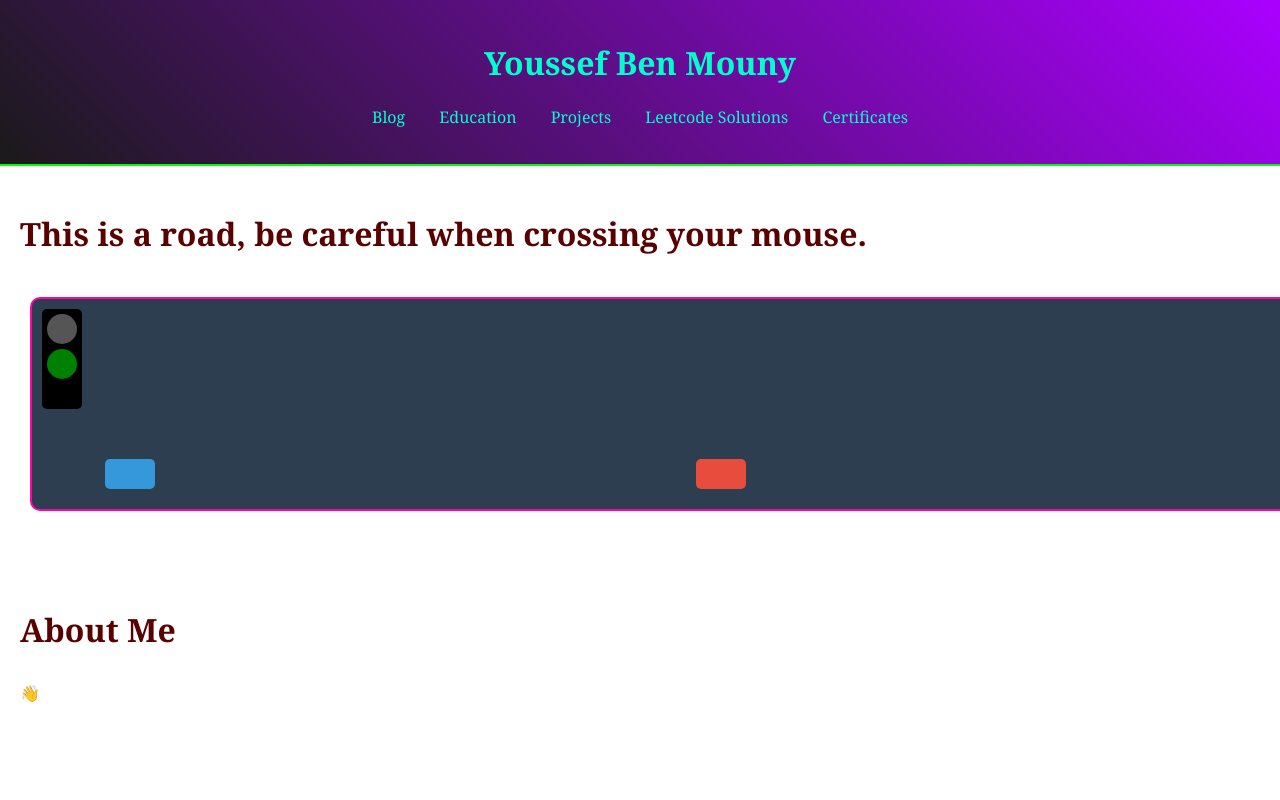
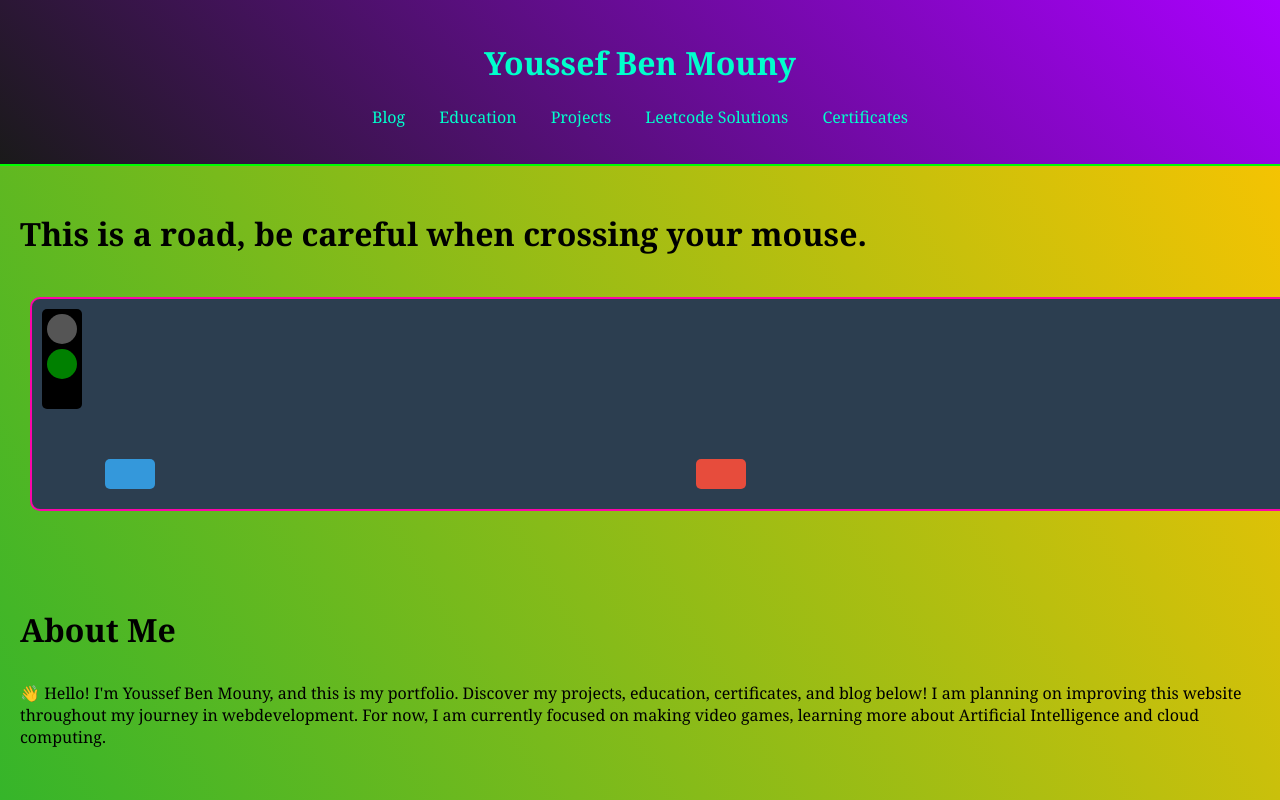
Before and after one commit to youssefjango/Youssef-s-Digital-Portfolio, a plain HTML site: page index.html in a window 1280 px wide. Shown: the top 800 px of the page. Drawn offline with Linux system fonts and the light colour scheme.

Commit message:
better styling

```diff
--- a/style.css
+++ b/style.css
@@ -1,7 +1,8 @@
 /* General Styling */
 body {
+    background: linear-gradient(60deg, #00b135, #ffc400);
     background-position: center;
-    color: #ffffff;
+    color: #000000;
     font-family: Georgia, 'Times New Roman', Times, serif;
     margin: 0;
     padding: 0;
@@ -31,7 +32,7 @@ nav ul li a {
     text-decoration: none;
 }
 nav ul li a:hover {
-    color: #ff6600;
+    color: #ffffff;
 }
 
 /* About and Projects Sections */
@@ -39,7 +40,7 @@ section {
     padding: 20px;
 }
 h2 {
-    color: #590000;
+    color: #000000;
     padding-bottom: 5px;
     font-size: 2em;
 }
```
